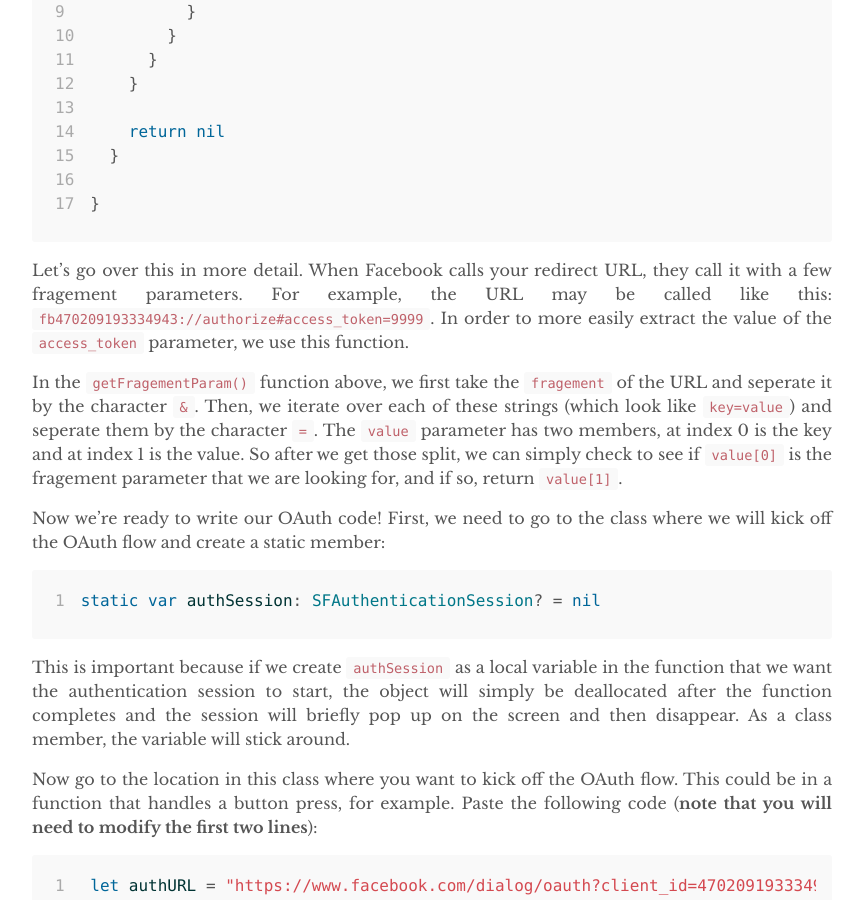
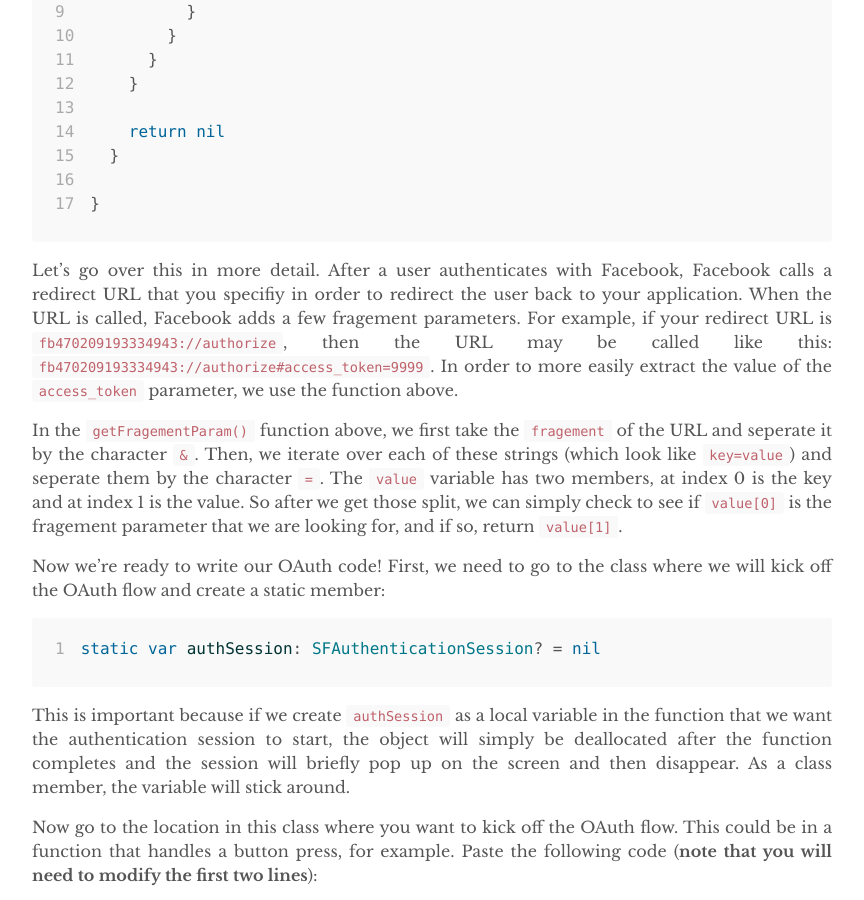
Before and after one commit to RohanNagar/RohanNagar.github.io, a Jekyll site: the page built from _posts/2017-10-01-simple-facebook-oauth-using-sfauthenticationsession.md, in a window 1280 px wide and 900 px high, scrolled down 4557 px. Shown: the whole window, without its empty margins (208-1072 px from the left). Built offline with Jekyll 4.4.1, drawn with Linux system fonts in a browser that asks for light colours; some of the changed text lies outside the part shown.

Commit message:
Fix typos and clarity

```diff
--- a/_posts/2017-10-01-simple-facebook-oauth-using-sfauthenticationsession.md
+++ b/_posts/2017-10-01-simple-facebook-oauth-using-sfauthenticationsession.md
@@ -101,13 +101,15 @@ extension URL {
 }
 {% endhighlight %}
 
-Let's go over this in more detail. When Facebook calls your redirect URL, they call it with a few
-fragement parameters. For example, the URL may be called like this: `fb470209193334943://authorize#access_token=9999`.
-In order to more easily extract the value of the `access_token` parameter, we use this function.
+Let's go over this in more detail. After a user authenticates with Facebook, Facebook calls a redirect URL that you specifiy
+in order to redirect the user back to your application. When the URL is called, Facebook adds a few
+fragement parameters. For example, if your redirect URL is `fb470209193334943://authorize`,
+then the URL may be called like this: `fb470209193334943://authorize#access_token=9999`.
+In order to more easily extract the value of the `access_token` parameter, we use the function above.
 
 In the `getFragementParam()` function above, we first take the `fragement` of the URL and seperate it by the
 character `&`. Then, we iterate over each of these strings (which look like `key=value`) and seperate them by
-the character `=`. The `value` parameter has two members, at index 0 is the key and at index 1 is the value.
+the character `=`. The `value` variable has two members, at index 0 is the key and at index 1 is the value.
 So after we get those split, we can simply check to see if `value[0]` is the fragement parameter that we are
 looking for, and if so, return `value[1]`.
 
@@ -163,7 +165,7 @@ that URL is called in the browser.
 
 Next, we create our `SFAuthenticationSession` object. We pass in the two URLs we defined. The `url` parameter is the
 one to show to the user, and the `callbackURLScheme` is the redirect URL. We also define a closure that will be called
-when the `SFAuthenticationSession` completes (the redirect URL is called).
+when the `SFAuthenticationSession` completes (when either the redirect URL is called or the user cancels).
 
 In the closure, we first check for any errors (for example, if the user canceled at any point) and return if we find those
 errors. Then, we use our helper function to get the access token from the URL that Facebook called. Remember, Facebook
```
Also changed, not shown: other parts of _posts/2017-10-01-simple-facebook-oauth-using-sfauthenticationsession.md (+1 -1 lines).
